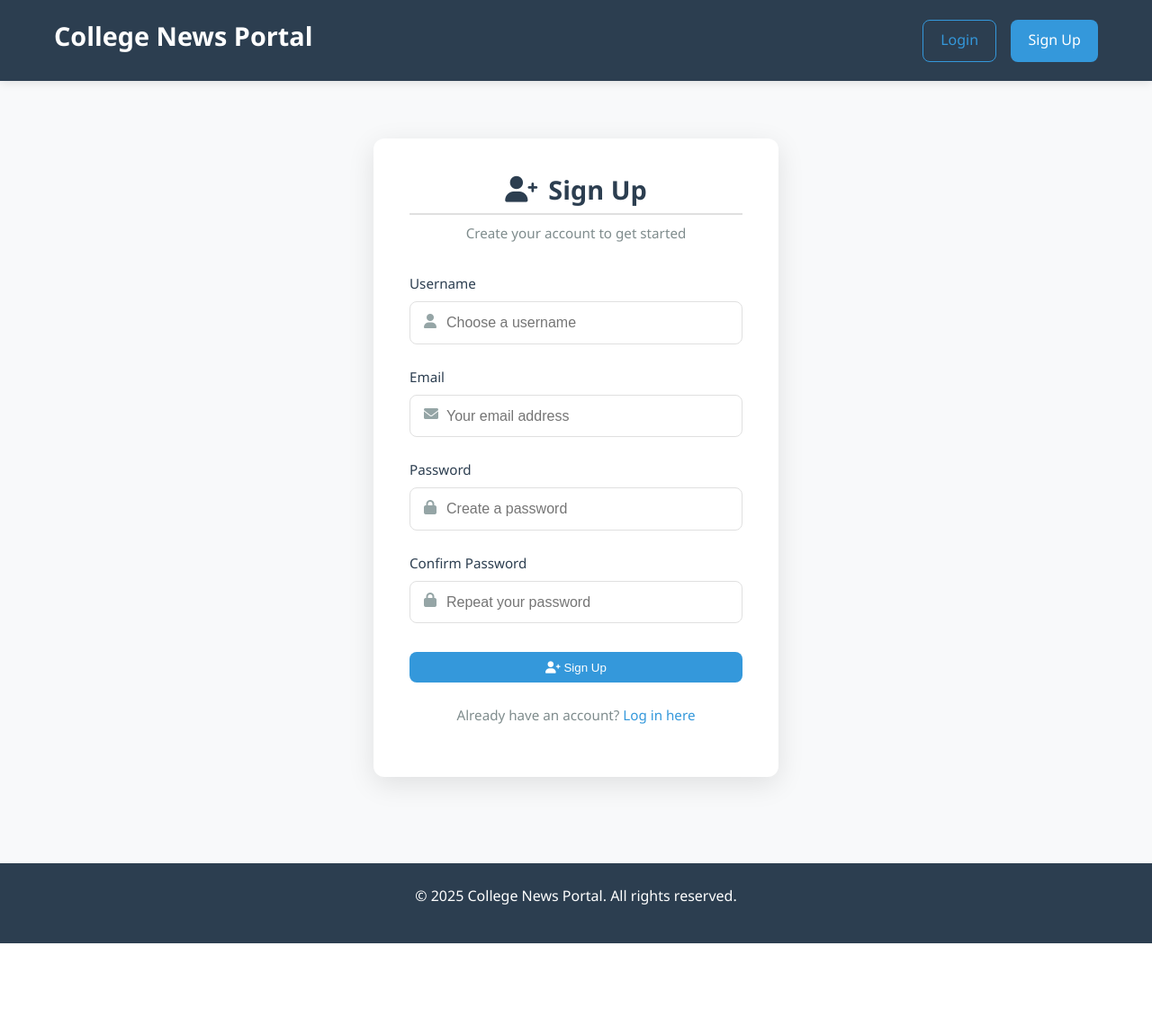
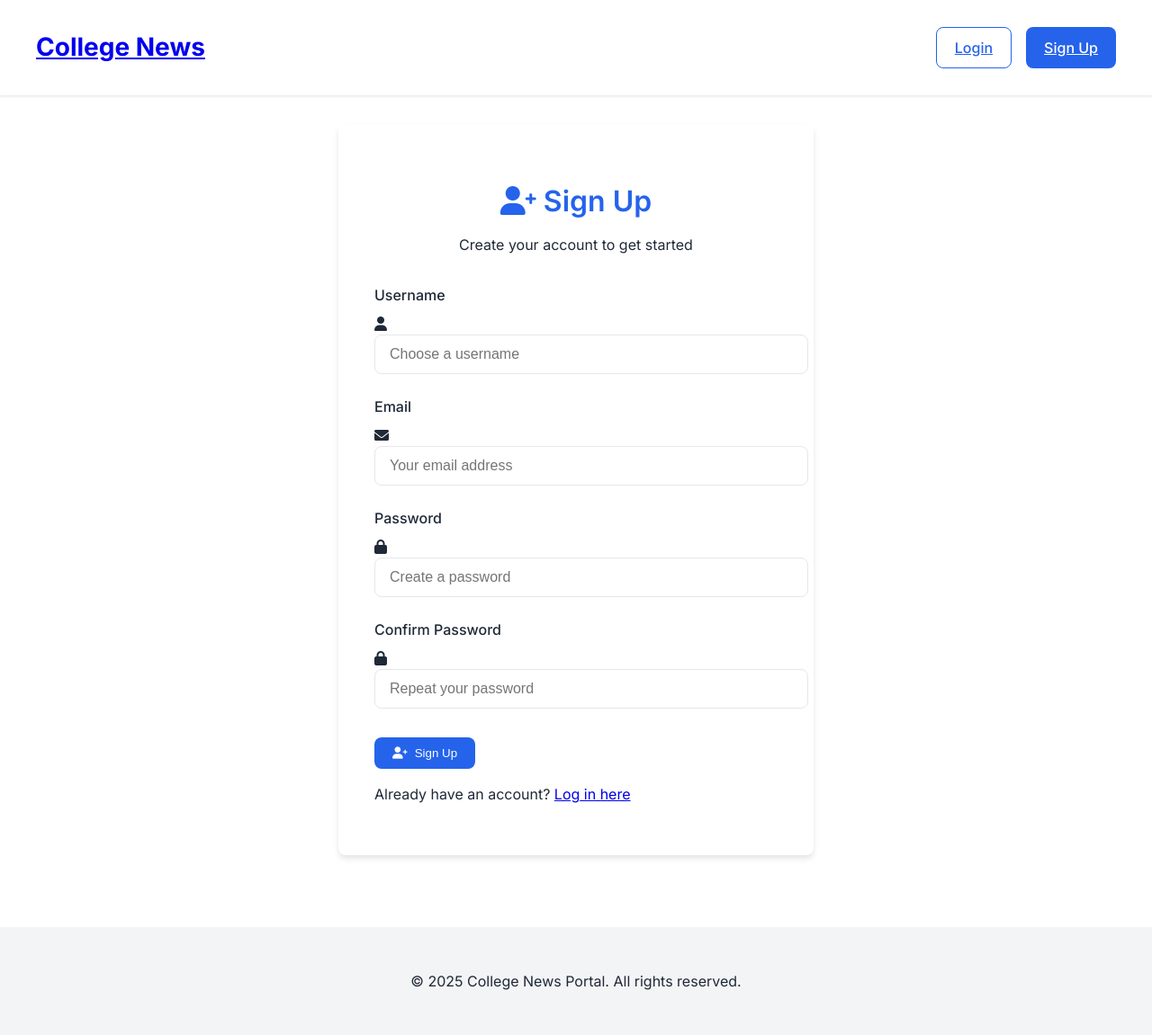
Before and after one commit to hingmangpradip77/College_News_Portal, a Django app: page /accounts/signup/ in a window 1280 px wide. Shown: the whole page at 90% size. Before the commit the page ends 1049 px from the top, so only its background shows below. Run offline with Django 5.2, Linux system fonts and the light colour scheme.

Commit message:
Initial commit

```diff
--- a/project_django/static/css/style.css
+++ b/project_django/static/css/style.css
@@ -1,197 +1,146 @@
-/* --- 1. Variables & Global Styles --- */
+/* Modern College News Portal CSS */
 :root {
-    --primary-color: #2c3e50;
-    --primary-light: #3d566e;
-    --secondary-color: #f8f9fa;
-    --accent-color: #3498db;
-    --accent-hover: #2980b9;
-    --success-color: #27ae60;
-    --text-color: #2c3e50;
-    --text-light: #7f8c8d;
-    --border-color: #e0e0e0;
+  --primary: #2563eb;      /* Vibrant blue */
+  --primary-dark: #1e40af;
+  --secondary: #f3f4f6;    /* Light gray */
+  --accent: #f59e0b;       /* Amber */
+  --text: #1f2937;         /* Dark gray */
+  --text-light: #6b7280;
   --white: #ffffff;
-    --shadow: 0 2px 10px rgba(0, 0, 0, 0.1);
-    --radius: 8px;
-    --transition: all 0.3s ease;
+  --border: #e5e7eb;
+  --shadow-sm: 0 1px 3px rgba(0,0,0,0.12);
+  --shadow-md: 0 4px 6px rgba(0,0,0,0.1);
+  --radius: 0.5rem;
+  --transition: all 0.2s cubic-bezier(0.4, 0, 0.2, 1);
 }
 
-* {
-    box-sizing: border-box;
+/* Base Styles */
+body {
+  font-family: 'Inter', -apple-system, BlinkMacSystemFont, sans-serif;
+  line-height: 1.5;
+  color: var(--text);
+  background-color: var(--white);
   margin: 0;
   padding: 0;
-}
-
-body {
-    font-family: 'Segoe UI', Tahoma, Geneva, Verdana, sans-serif;
-    line-height: 1.6;
-    color: var(--text-color);
-    background-color: var(--secondary-color);
-    display: flex;
-    flex-direction: column;
-    min-height: 100vh;
 }
 
 .container {
   width: 100%;
   max-width: 1200px;
   margin: 0 auto;
-    padding: 0 20px;
+  padding: 0 1rem;
 }
 
-a {
-    color: var(--accent-color);
-    text-decoration: none;
-    transition: var(--transition);
+/* Typography */
+h1, h2, h3, h4 {
+  font-weight: 600;
+  line-height: 1.25;
+  margin-bottom: 1.25rem;
 }
 
-a:hover {
-    color: var(--accent-hover);
-}
+h1 { font-size: 2.5rem; }
+h2 { font-size: 2rem; color: var(--primary); }
+h3 { font-size: 1.5rem; }
+h4 { font-size: 1.25rem; }
 
-/* --- 2. Typography --- */
-h1, h2, h3, h4 {
-    margin-bottom: 1rem;
-    line-height: 1.2;
-}
-
-h1 {
-    font-size: 2.2rem;
-}
-
-h2 {
-    font-size: 1.8rem;
-    color: var(--primary-color);
-    border-bottom: 2px solid var(--border-color);
-    padding-bottom: 0.5rem;
-    margin-bottom: 1.5rem;
-}
-
-h3 {
-    font-size: 1.4rem;
-}
-
-p {
-    margin-bottom: 1rem;
-}
-
-/* --- 3. Buttons & Forms --- */
-.btn {
-    display: inline-flex;
-    align-items: center;
-    justify-content: center;
-    padding: 0.6rem 1.2rem;
-    border-radius: var(--radius);
-    font-weight: 500;
-    cursor: pointer;
-    transition: var(--transition);
-    border: none;
-    gap: 0.5rem;
-}
-
-.btn-primary {
-    background-color: var(--accent-color);
-    color: var(--white);
-}
-
-.btn-primary:hover {
-    background-color: var(--accent-hover);
-    transform: translateY(-1px);
-    box-shadow: var(--shadow);
-}
-
-.btn-outline {
-    background-color: transparent;
-    border: 1px solid var(--accent-color);
-    color: var(--accent-color);
-}
-
-.btn-outline:hover {
-    background-color: var(--accent-color);
-    color: var(--white);
-}
-
-.btn-text {
-    background: none;
-    border: none;
-    color: var(--accent-color);
-    padding: 0;
-}
-
-.btn-text:hover {
-    text-decoration: underline;
-}
-
-/* --- 4. Header Styles --- */
+/* Header */
 .site-header {
-    background-color: var(--primary-color);
-    color: var(--white);
+  background: var(--white);
+  box-shadow: var(--shadow-sm);
+  position: sticky;
+  top: 0;
+  z-index: 50;
   padding: 1rem 0;
-    box-shadow: var(--shadow);
 }
 
 .header-content {
   display: flex;
   justify-content: space-between;
   align-items: center;
-    flex-wrap: wrap;
-    gap: 1rem;
 }
 
-.site-title a {
-    color: var(--white);
+.site-title {
+  font-size: 1.75rem;
   font-weight: 700;
-    font-size: 1.8rem;
+  color: var(--primary);
 }
 
 .site-title a:hover {
   text-decoration: none;
+  opacity: 0.9;
 }
 
-.user-greeting {
+/* Navigation */
+.user-nav {
   display: flex;
   align-items: center;
   gap: 1.5rem;
 }
 
-.user-info {
-    color: var(--white);
+.user-greeting {
+  font-size: 0.95rem;
+  color: var(--text-light);
 }
 
 .user-actions {
   display: flex;
   gap: 1rem;
-    align-items: center;
 }
 
-.auth-links {
-    display: flex;
-    gap: 1rem;
+/* Buttons */
+.btn {
+  display: inline-flex;
+  align-items: center;
+  justify-content: center;
+  padding: 0.625rem 1.25rem;
+  border-radius: var(--radius);
+  font-weight: 500;
+  cursor: pointer;
+  transition: var(--transition);
+  gap: 0.5rem;
+  border: none;
 }
 
-/* --- 5. Main Content --- */
-.main-content {
-    flex: 1;
-    padding: 2rem 2rem;
+.btn-primary {
+  background: var(--primary);
+  color: var(--white);
 }
 
-/* --- 6. Article Styles --- */
-.article-list {
+.btn-primary:hover {
+  background: var(--primary-dark);
+  transform: translateY(-1px);
+}
+
+.btn-outline {
+  background: transparent;
+  border: 1px solid var(--primary);
+  color: var(--primary);
+}
+
+.btn-outline:hover {
+  background: var(--primary);
+  color: var(--white);
+}
+
+/* Articles Grid */
+.article-grid {
   display: grid;
   grid-template-columns: repeat(auto-fill, minmax(300px, 1fr));
   gap: 1.5rem;
+  margin: 2rem 0;
 }
 
 .article-card {
   background: var(--white);
   border-radius: var(--radius);
   overflow: hidden;
-    box-shadow: var(--shadow);
+  box-shadow: var(--shadow-sm);
   transition: var(--transition);
 }
 
 .article-card:hover {
-    transform: translateY(-5px);
-    box-shadow: 0 5px 15px rgba(0, 0, 0, 0.1);
+  transform: translateY(-0.25rem);
+  box-shadow: var(--shadow-md);
 }
 
 .article-content {
@@ -199,222 +148,54 @@ p {
 }
 
 .article-meta {
-    color: var(--text-light);
-    font-size: 0.9rem;
-    margin-bottom: 0.5rem;
   display: flex;
   gap: 1rem;
-}
-
-.article-title {
+  color: var(--text-light);
+  font-size: 0.875rem;
   margin-bottom: 0.75rem;
 }
 
-.article-title a {
-    color: var(--primary-color);
+/* Forms */
+.auth-container {
+  display: grid;
+  place-items: center;
+  min-height: 80vh;
+  padding: 2rem;
 }
 
-.article-title a:hover {
-    text-decoration: underline;
+.auth-card {
+  width: 100%;
+  max-width: 28rem;
+  background: var(--white);
+  border-radius: var(--radius);
+  box-shadow: var(--shadow-md);
+  padding: 2.5rem;
 }
 
-/* --- 7. Category Styles --- */
-.category-section {
+.auth-header {
+  text-align: center;
   margin-bottom: 2rem;
 }
 
-.category-list {
-    display: flex;
-    flex-wrap: wrap;
-    gap: 0.5rem;
-    margin-top: 1rem;
-}
-
-.category-item {
-    background: var(--white);
-    padding: 0.5rem 1rem;
-    border-radius: var(--radius);
-    box-shadow: var(--shadow);
-    transition: var(--transition);
-}
-
-.category-item:hover {
-    background: var(--accent-color);
-    color: var(--white);
-}
-
-.category-item a {
-    color: inherit;
-}
-
-/* --- 8. Form Styles --- */
-.form-container {
-    max-width: 600px;
-    margin: 0 auto;
-    background: var(--white);
-    padding: 2rem;
-    border-radius: var(--radius);
-    box-shadow: var(--shadow);
-}
-
-.form-group {
-    margin-bottom: 1.5rem;
-}
-
-.form-group label {
-    display: block;
+.auth-header h2 {
   margin-bottom: 0.5rem;
-    font-weight: 500;
-}
-
-.form-control {
-    width: 100%;
-    padding: 0.75rem;
-    border: 1px solid var(--border-color);
-    border-radius: var(--radius);
-    font-size: 1rem;
-    transition: var(--transition);
-}
-
-.form-control:focus {
-    border-color: var(--accent-color);
-    outline: none;
-    box-shadow: 0 0 0 3px rgba(52, 152, 219, 0.2);
-}
-
-textarea.form-control {
-    min-height: 150px;
-    resize: vertical;
-}
-
-.form-actions {
-    margin-top: 2rem;
-    display: flex;
-    justify-content: flex-end;
-    gap: 1rem;
-}
-
-/* --- 9. Footer Styles --- */
-.site-footer {
-    background-color: var(--primary-color);
-    color: var(--white);
-    padding: 1.5rem 0;
-    text-align: center;
-    margin-top: 2rem;
-}
-
-/* --- 10. Utility Classes --- */
-.text-center {
-    text-align: center;
-}
-
-.text-muted {
-    color: var(--text-light);
-}
-
-.mt-1 { margin-top: 0.5rem; }
-.mt-2 { margin-top: 1rem; }
-.mt-3 { margin-top: 1.5rem; }
-.mt-4 { margin-top: 2rem; }
-
-/* --- 11. Responsive Styles --- */
-@media (max-width: 768px) {
-    .header-content {
-        flex-direction: column;
-        align-items: flex-start;
-    }
-
-    .user-greeting {
-        flex-direction: column;
-        align-items: flex-start;
-        gap: 1rem;
-    }
-
-    .user-actions {
-        width: 100%;
-        flex-direction: column;
-        gap: 0.5rem;
-        align-items: flex-start;
-    }
-
-    .article-list {
-        grid-template-columns: 1fr;
-    }
-}
-
-/* AUTH FORMS - LOGIN & SIGNUP */
-.auth-container {
-    display: flex;
-    justify-content: center;
-    align-items: center;
-    min-height: calc(100vh - 200px);
-    padding: 2rem 1rem;
-}
-
-.auth-card {
-    background: #fff;
-    border-radius: 12px;
-    box-shadow: 0 8px 30px rgba(0, 0, 0, 0.1);
-    width: 100%;
-    max-width: 450px;
-    padding: 2.5rem;
-    margin: 0 auto;
-}
-
-.auth-header {
-    margin-bottom: 2rem;
-    text-align: center;
-}
-
-.auth-header h2 {
-    font-size: 1.8rem;
-    color: #2c3e50;
-    margin-bottom: 0.5rem;
-    display: flex;
-    align-items: center;
-    justify-content: center;
-    gap: 0.75rem;
-}
-
-.auth-header p {
-    color: #7f8c8d;
-    font-size: 0.95rem;
 }
 
 .auth-form .form-group {
   margin-bottom: 1.5rem;
-    position: relative;
 }
 
 .auth-form label {
   display: block;
   margin-bottom: 0.5rem;
   font-weight: 500;
-    color: #2c3e50;
-    font-size: 0.95rem;
 }
 
-.auth-form .form-control {
+.auth-form input {
   width: 100%;
-    padding: 0.85rem 1rem 0.85rem 2.5rem;
-    border: 1px solid #e0e0e0;
-    border-radius: 8px;
-    font-size: 1rem;
-    transition: all 0.3s ease;
-}
-
-.auth-form .form-control:focus {
-    border-color: #3498db;
-    box-shadow: 0 0 0 3px rgba(52, 152, 219, 0.2);
-    outline: none;
-}
-
-.input-icon {
-    position: absolute;
-    left: 1rem;
-    top: 55%;
-    transform: translateY(10%);
-    color: #95a5a6;
+  padding: 0.75rem 1rem;
+  border: 1px solid var(--border);
+  border-radius: var(--radius);
   font-size: 1rem;
 }
 
@@ -422,36 +203,100 @@ textarea.form-control {
   margin-top: 2rem;
 }
 
-.btn-block {
-    display: block;
+/* Responsive */
+@media (max-width: 768px) {
+  .header-content {
+    flex-direction: column;
+    gap: 1rem;
+  }
+
+  .user-nav {
+    flex-direction: column;
+    gap: 1rem;
     width: 100%;
   }
 
-.auth-switch {
-    text-align: center;
-    margin-top: 1.5rem;
-    color: #7f8c8d;
-    font-size: 0.95rem;
+  .user-actions {
+    width: 100%;
   }
 
-.auth-switch a {
-    color: #3498db;
-    font-weight: 500;
-    transition: color 0.2s ease;
+  .btn {
+    width: 100%;
+  }
 }
 
-.auth-switch a:hover {
-    color: #2980b9;
-    text-decoration: underline;
+/* Add these to your existing CSS */
+.category-filter {
+    margin: 2rem 0;
 }
 
-/* Responsive adjustments */
-@media (max-width: 576px) {
-    .auth-card {
-        padding: 2rem 1.5rem;
+.category-tags {
+    display: flex;
+    flex-wrap: wrap;
+    gap: 0.5rem;
+    margin-top: 0.5rem;
 }
 
-    .auth-header h2 {
-        font-size: 1.6rem;
+.category-tag {
+    padding: 0.5rem 1rem;
+    background: var(--secondary);
+    border-radius: var(--radius);
+    font-size: 0.875rem;
+    transition: var(--transition);
 }
+
+.category-tag:hover, .category-tag.active {
+    background: var(--primary);
+    color: var(--white);
 }
+
+.article-detail {
+    max-width: 800px;
+    margin: 0 auto;
+}
+
+.article-detail header {
+    margin-bottom: 2rem;
+}
+
+.category-badge {
+    background: var(--primary);
+    color: var(--white);
+    padding: 0.25rem 0.75rem;
+    border-radius: var(--radius);
+    font-size: 0.875rem;
+    font-weight: 500;
+}
+
+.empty-state {
+    text-align: center;
+    grid-column: 1 / -1;
+    padding: 2rem;
+}
+
+.read-more {
+    display: inline-block;
+    margin-top: 1rem;
+    font-weight: 500;
+    color: var(--primary);
+}
+
+.form-help {
+    color: var(--text-light);
+    font-size: 0.875rem;
+    margin-top: 0.25rem;
+    display: block;
+}
+
+.form-error {
+    color: #ef4444;
+    font-size: 0.875rem;
+    margin-top: 0.25rem;
+}
+
+.site-footer {
+    background: var(--secondary);
+    padding: 2rem 0;
+    margin-top: 3rem;
+    text-align: center;
+}
--- a/project_django/templates/base.html
+++ b/project_django/templates/base.html
@@ -4,47 +4,48 @@
 <head>
     <meta charset="UTF-8">
     <meta name="viewport" content="width=device-width, initial-scale=1.0">
-    <title>College News</title>
+    <title>College News Portal</title>
     <link rel="stylesheet" href="{% static 'css/style.css' %}">
+    <link href="https://fonts.googleapis.com/css2?family=Inter:wght@400;500;600;700&display=swap" rel="stylesheet">
     <link rel="stylesheet" href="https://cdnjs.cloudflare.com/ajax/libs/font-awesome/6.0.0/css/all.min.css">
 </head>
 <body>
     <header class="site-header">
         <div class="container">
             <div class="header-content">
-                <h1 class="site-title"><a href="{% url 'article_list' %}">College News Portal</a></h1>
-                <nav class="main-nav">
+                <h1 class="site-title"><a href="{% url 'article_list' %}">College News</a></h1>
+                <nav class="user-nav">
                     {% if user.is_authenticated %}
-                    <div class="user-greeting">
-                        <span class="user-info">Hi <strong>{{ user.username }}</strong> ({{ user.get_role_display }})</span>
+                        <span class="user-greeting">
+                            <i class="fas fa-user-circle"></i> {{ user.username }} ({{ user.get_role_display }})
+                        </span>
                         <div class="user-actions">
                             {% if user.role == 'teacher' %}
-                            <a href="{% url 'article_create' %}" class="btn btn-primary">
-                                <i class="fas fa-plus"></i> New Article
-                            </a>
+                                <a href="{% url 'article_create' %}" class="btn btn-outline">
+                                    <i class="fas fa-plus"></i> New Article
+                                </a>
                             {% endif %}
                             <form class="logout-form" action="{% url 'logout' %}" method="post">
                                 {% csrf_token %}
-                                <button type="submit" class="btn btn-text">
+                                <button type="submit" class="btn btn-outline">
                                     <i class="fas fa-sign-out-alt"></i> Logout
                                 </button>
                             </form>
                         </div>
-                    </div>
                     {% else %}
-                    <div class="auth-links">
-                        <a href="{% url 'login' %}" class="btn btn-outline">Login</a>
-                        <a href="{% url 'signup' %}" class="btn btn-primary">Sign Up</a>
-                    </div>
+                        <div class="user-actions">
+                            <a href="{% url 'login' %}" class="btn btn-outline">Login</a>
+                            <a href="{% url 'signup' %}" class="btn btn-primary">Sign Up</a>
+                        </div>
                     {% endif %}
                 </nav>
             </div>
         </div>
     </header>
 
-    <main class="main-content">
+    <main class="container">
         {% block content %}
-        {% endblock content %}
+        {% endblock %}
     </main>
 
     <footer class="site-footer">
```
Also changed, not shown: project_django/db.sqlite3. Lines whose indentation alone changed are shown as unchanged.
